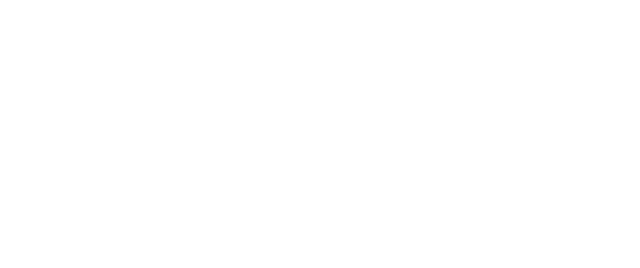
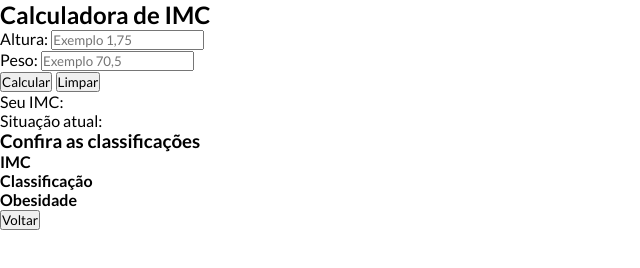
Before and after one commit to samueljdev/Projeto-Calculadora-IMC, a plain HTML site: page index.html in a window 1280 px wide. Shown: the whole page, without its empty margins (0-640 px from the left). Drawn offline with Linux system fonts and the light colour scheme.

Commit message:
HTML do projeto

```diff
--- a/css/styles.css
+++ b/css/styles.css
@@ -0,0 +1,6 @@
+* {
+  margin: 0;
+  padding: 0;
+  box-sizing: border-box;
+  font-family: "Lato", sans-serif;
+}
--- a/index.html
+++ b/index.html
@@ -6,11 +6,49 @@
     <meta name="viewport" content="width=device-width, initial-scale=1.0">
     <title>Calculadora de IMC</title>
     <link rel="stylesheet" href="css/styles.css">
+    <link rel="preconnect" href="https://fonts.googleapis.com" />
+    <link rel="preconnect" href="https://fonts.gstatic.com" crossorigin />
+    <link
+        href="https://fonts.googleapis.com/css2?family=Lato:ital,wght@0,100;0,300;0,400;0,700;0,900;1,100;1,300;1,400;1,700;1,900&display=swap"
+        rel="stylesheet" />
     <script src="js/scripts.js" defer></script>
 </head>
 
 <body>
-
+    <div class="container">
+        <div id="calc-container">
+            <h2>Calculadora de IMC</h2>
+            <form id="imc-form">
+                <div class="form-inputs">
+                    <div class="form-control">
+                        <label for="height">Altura:</label>
+                        <input type="text" name="height" id="height" placeholder="Exemplo 1,75" required />
+                    </div>
+                    <div class="form-control">
+                        <label for="weight">Peso:</label>
+                        <input type="text" name="weight" id="weight" placeholder="Exemplo 70,5" />
+                    </div>
+                </div>
+                <div class="action-control">
+                    <button id="calc-btn">Calcular</button>
+                    <button id="clear-btn">Limpar</button>
+                </div>
+            </form>
+        </div>
+        <div id="result-container" class="hide">
+            <p id="imc-number">Seu IMC: <span></span></p>
+            <p id="imc-info">Situação atual: <span></span></p>
+            <h3>Confira as classificações</h3>
+            <div id="imc-table">
+                <div class="table-header">
+                    <h4>IMC</h4>
+                    <h4>Classificação</h4>
+                    <h4>Obesidade</h4>
+                </div>
+            </div>
+            <button id="back-btn">Voltar</button>
+        </div>
+    </div>
 </body>
 
 </html>
```
